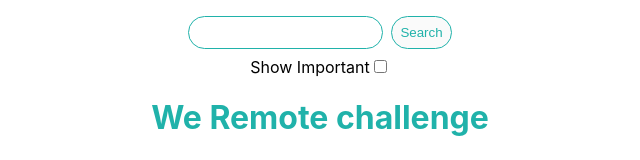
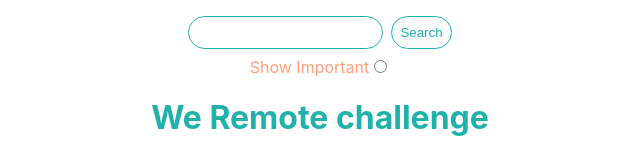
Before and after one commit to AguirreEze/we-remote-challenge, a Next.js app: page / in a window 1280 px wide. Shown: the top 160 px of the page, without its empty margins (320-960 px from the left). Built offline with nearby package versions, Linux system fonts and the light colour scheme.

Commit message:
fix label on searchbar

```diff
--- a/components/SearchBar/index.tsx
+++ b/components/SearchBar/index.tsx
@@ -28,7 +28,7 @@ export default function SearchBar() {
       </div>
       <div>
         <label className={styles.label}>show important</label>
-        <input type="checkbox" onChange={() => setImportant(!important)} />
+        <input type="radio" onChange={() => setImportant(!important)} />
       </div>
     </form>
   )
--- a/components/SearchBar/styles.module.scss
+++ b/components/SearchBar/styles.module.scss
@@ -34,4 +34,5 @@
 
 .label {
   text-transform: capitalize;
+  color: var(--secondary-color);
 }
```
